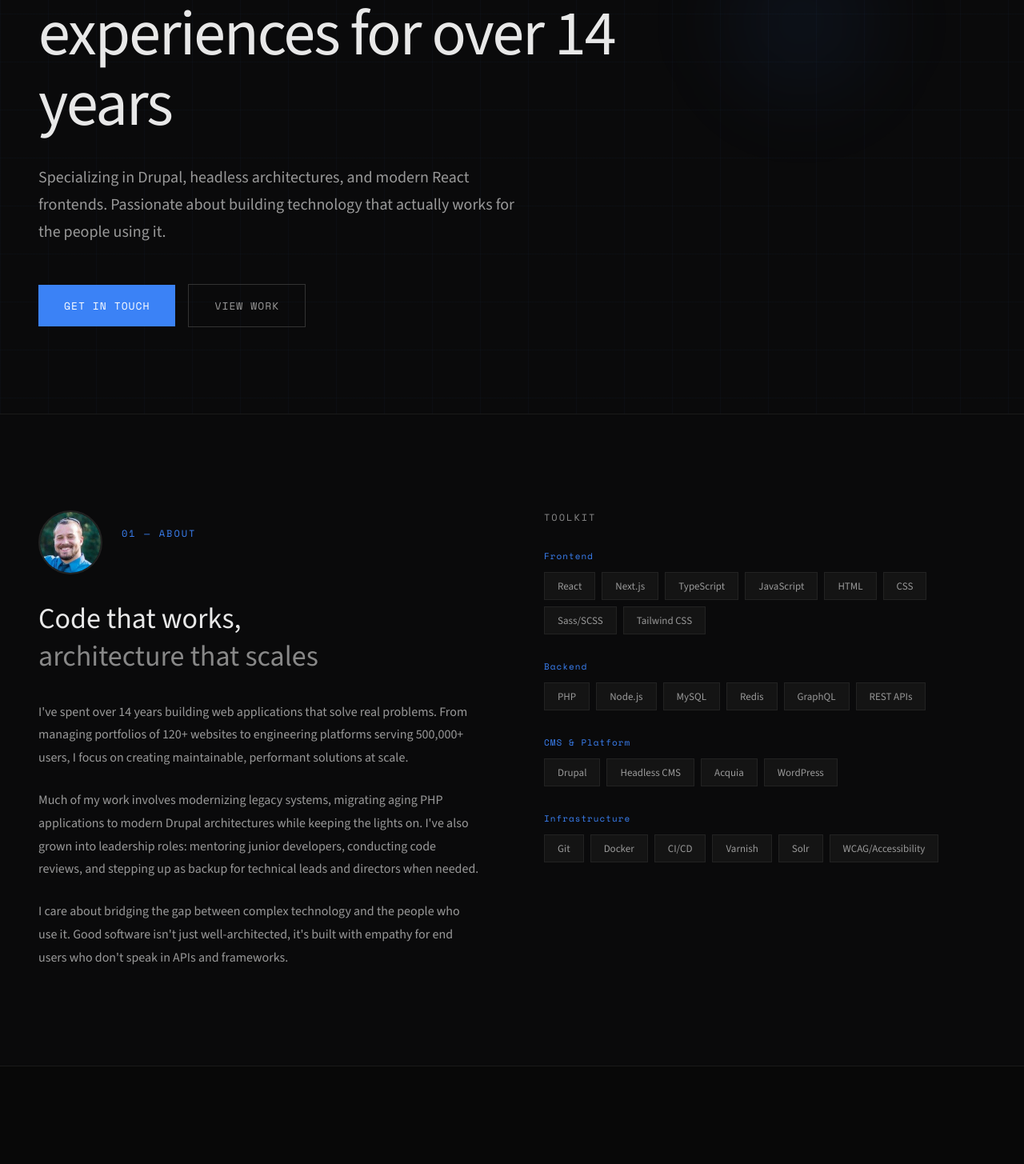
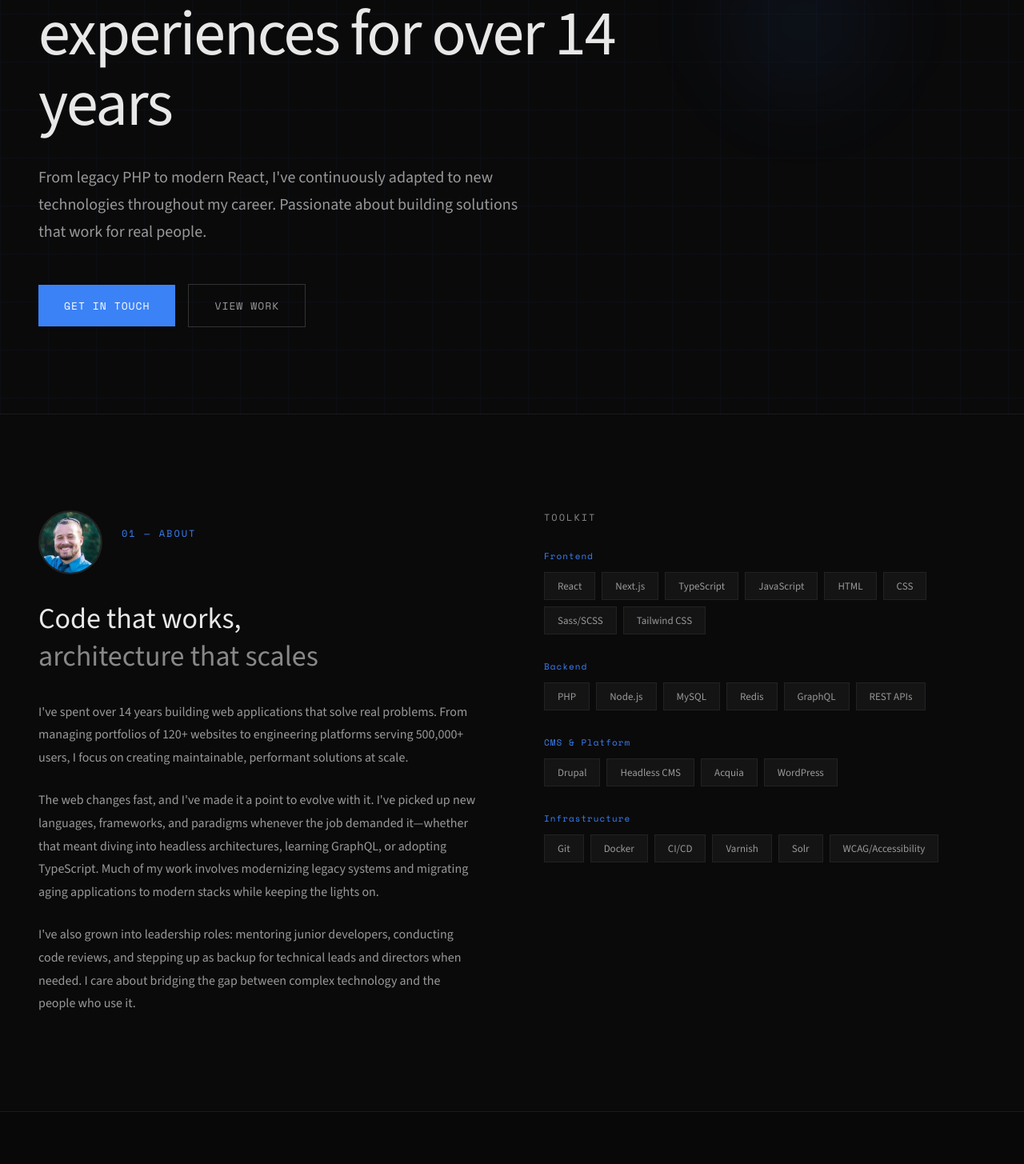
Before and after one commit to kpiontek/portfolio, a React (Vite) app: page / in a window 1280 px wide. Shown: the part 283-1738 px from the top of the page at 80% size. Built offline with nearby package versions, Linux system fonts and the light colour scheme.

Commit message:
Rewrite the about text

```diff
--- a/src/Portfolio.jsx
+++ b/src/Portfolio.jsx
@@ -197,8 +197,8 @@ const Portfolio = () => {
               <br />experiences for over 14 years
             </h1>
             <p className="hero-description fade-up delay-2">
-              Specializing in Drupal, headless architectures, and modern React frontends.
-              Passionate about building technology that actually works for the people using it.
+              From legacy PHP to modern React, I've continuously adapted to new technologies
+              throughout my career. Passionate about building solutions that work for real people.
             </p>
             <div className="hero-buttons fade-up delay-3">
               <a
@@ -244,15 +244,16 @@ const Portfolio = () => {
                   I focus on creating maintainable, performant solutions at scale.
                 </p>
                 <p className="about-text">
-                  Much of my work involves modernizing legacy systems, migrating aging PHP applications
-                  to modern Drupal architectures while keeping the lights on. I've also grown into
-                  leadership roles: mentoring junior developers, conducting code reviews, and stepping
-                  up as backup for technical leads and directors when needed.
+                  The web changes fast, and I've made it a point to evolve with it. I've picked up
+                  new languages, frameworks, and paradigms whenever the job demanded it—whether that
+                  meant diving into headless architectures, learning GraphQL, or adopting TypeScript.
+                  Much of my work involves modernizing legacy systems and migrating aging applications
+                  to modern stacks while keeping the lights on.
                 </p>
                 <p className="about-text">
-                  I care about bridging the gap between complex technology
-                  and the people who use it. Good software isn't just well-architected, it's built
-                  with empathy for end users who don't speak in APIs and frameworks.
+                  I've also grown into leadership roles: mentoring junior developers, conducting code
+                  reviews, and stepping up as backup for technical leads and directors when needed.
+                  I care about bridging the gap between complex technology and the people who use it.
                 </p>
               </div>
 
```
